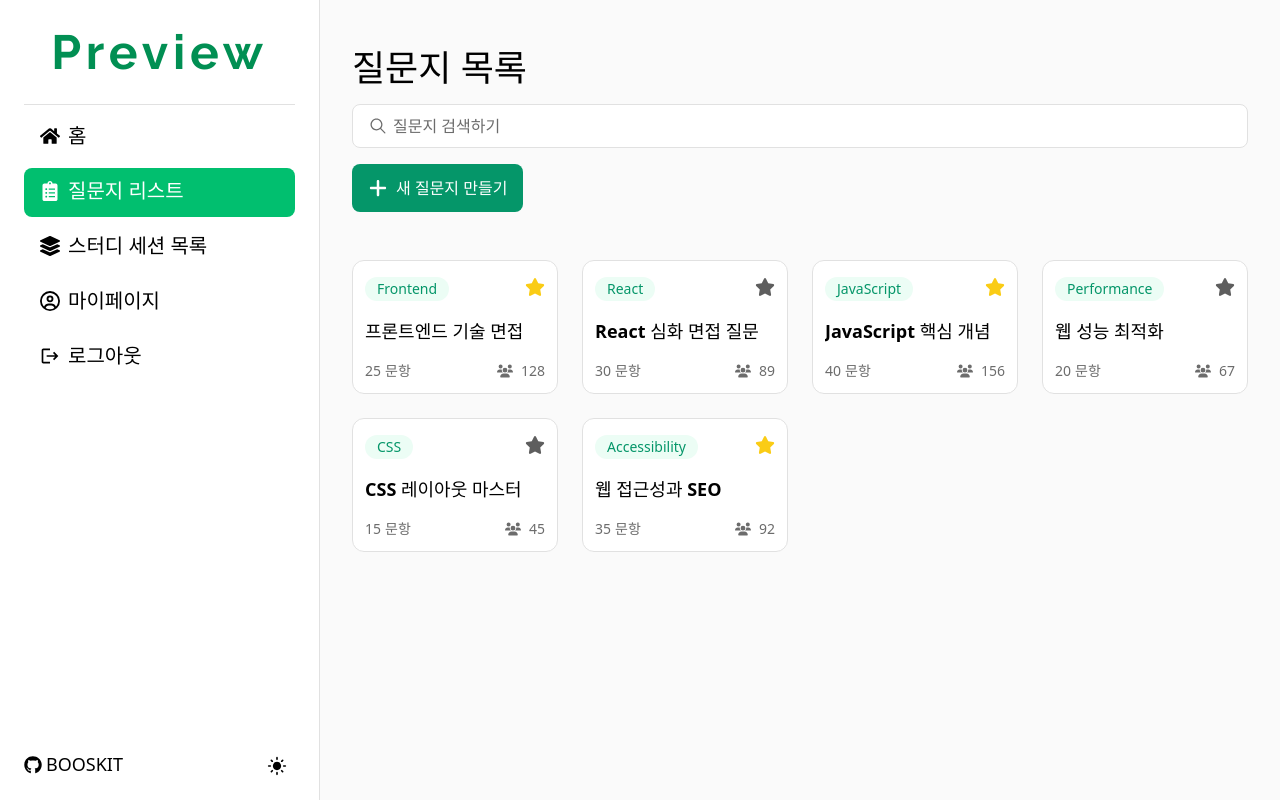
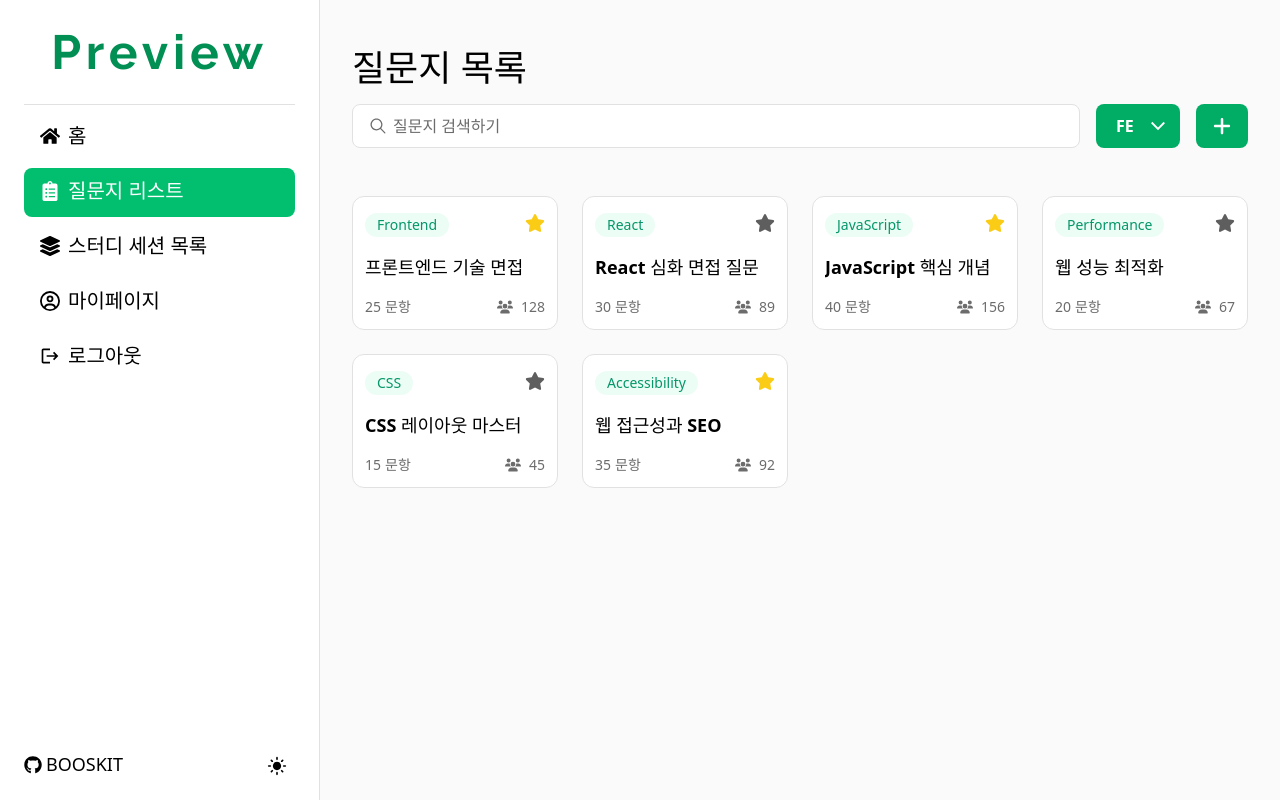
Before and after one commit to yiseungyun/Preview.refactor, a React (Vite) app in the folder frontend/: page /sessions in a window 1280 px wide. Both pictures are taken after a click on the item "질문지 리스트". Built offline with nearby package versions, Linux system fonts and the light colour scheme; a web font is replaced by a local one.

Commit message:
refactor: 기존 select 태그를 Select 컴포넌트를 사용하도록 수정

```diff
--- a/frontend/src/pages/QuestionListPage.tsx
+++ b/frontend/src/pages/QuestionListPage.tsx
@@ -2,6 +2,7 @@ import { FaPlus } from "react-icons/fa6";
 import Sidebar from "@components/common/Sidebar.tsx";
 import SearchBar from "@components/common/SearchBar.tsx";
 import QuestionsPreviewCard from "@components/questions/QuestionsPreviewCard.tsx";
+import Select from "@components/common/Select.tsx";
 
 const QuestionList = () => {
   // 더미 데이터
@@ -64,10 +65,17 @@ const QuestionList = () => {
           <h1 className="text-4xl font-bold text-black dark:text-white my-4">
             질문지 목록
           </h1>
-          <div className="flex flex-wrap gap-4 items-center justify-between">
+          <div className="flex gap-4 items-stretch justify-between">
             <SearchBar text={"질문지 검색하기"} />
-            <button className="flex items-center gap-2 px-4 py-3 bg-emerald-600 text-white rounded-lg hover:bg-emerald-500 transition-colors">
-              <FaPlus className="w-5 h-5" />새 질문지 만들기
+            <Select
+              options={[
+                { label: "FE", value: "FE" },
+                { label: "BE", value: "BE" },
+                { label: "CS", value: "CS" },
+              ]}
+            />
+            <button className="flex items-center gap-2 px-4 py-3 bg-green-200 text-white rounded-lg hover:bg-emerald-500 transition-colors">
+              <FaPlus className="w-5 h-5" />
             </button>
           </div>
         </div>
--- a/frontend/src/pages/SessionListPage.tsx
+++ b/frontend/src/pages/SessionListPage.tsx
@@ -1,4 +1,3 @@
-import { IoChevronDownSharp } from "react-icons/io5";
 import { useEffect, useState } from "react";
 import SessionCard from "@/components/sessions/SessionCard.tsx";
 import { useNavigate } from "react-router-dom";
@@ -6,6 +5,7 @@ import { IoMdAdd } from "react-icons/io";
 import SearchBar from "@/components/common/SearchBar.tsx";
 import useToast from "@/hooks/useToast";
 import Sidebar from "@components/common/Sidebar.tsx";
+import Select from "@components/common/Select.tsx";
 
 interface Session {
   id: number;
@@ -92,19 +92,13 @@ const SessionListPage = () => {
           <h1 className={"text-bold-l mb-6"}>스터디 세션 목록</h1>
           <div className={"h-11 flex gap-2 w-[47.5rem]"}>
             <SearchBar text="세션을 검색하세요" />
-            <div className="relative inline-block items-center">
-              <select
-                className={
-                  "rounded-custom-m bg-green-200 text-semibold-s text-gray-white appearance-none pl-5 pr-11 h-full"
-                }
-              >
-                <option>FE</option>
-                <option>BE</option>
-              </select>
-              <span className="absolute top-1/2 -translate-y-1/2 right-3 pointer-events-none">
-                <IoChevronDownSharp className="w-5 h-5 text-gray-white" />
-              </span>
-            </div>
+            <Select
+              options={[
+                { label: "FE", value: "FE" },
+                { label: "BE", value: "BE" },
+                { label: "CS", value: "CS" },
+              ]}
+            />
             <button
               className={
                 "flex justify-center items-center fill-current min-w-11 min-h-11 bg-green-200 rounded-custom-m box-border"
```
